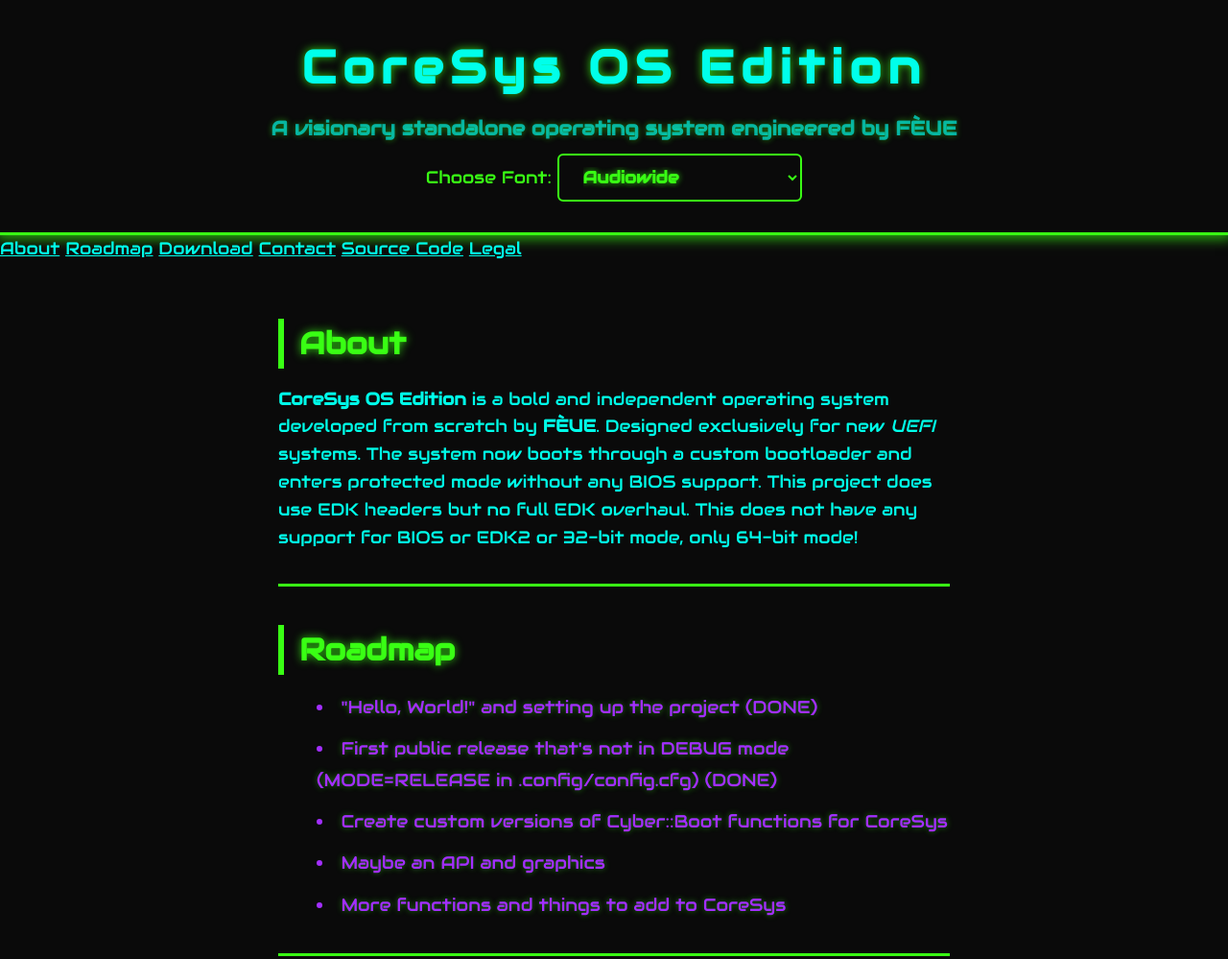
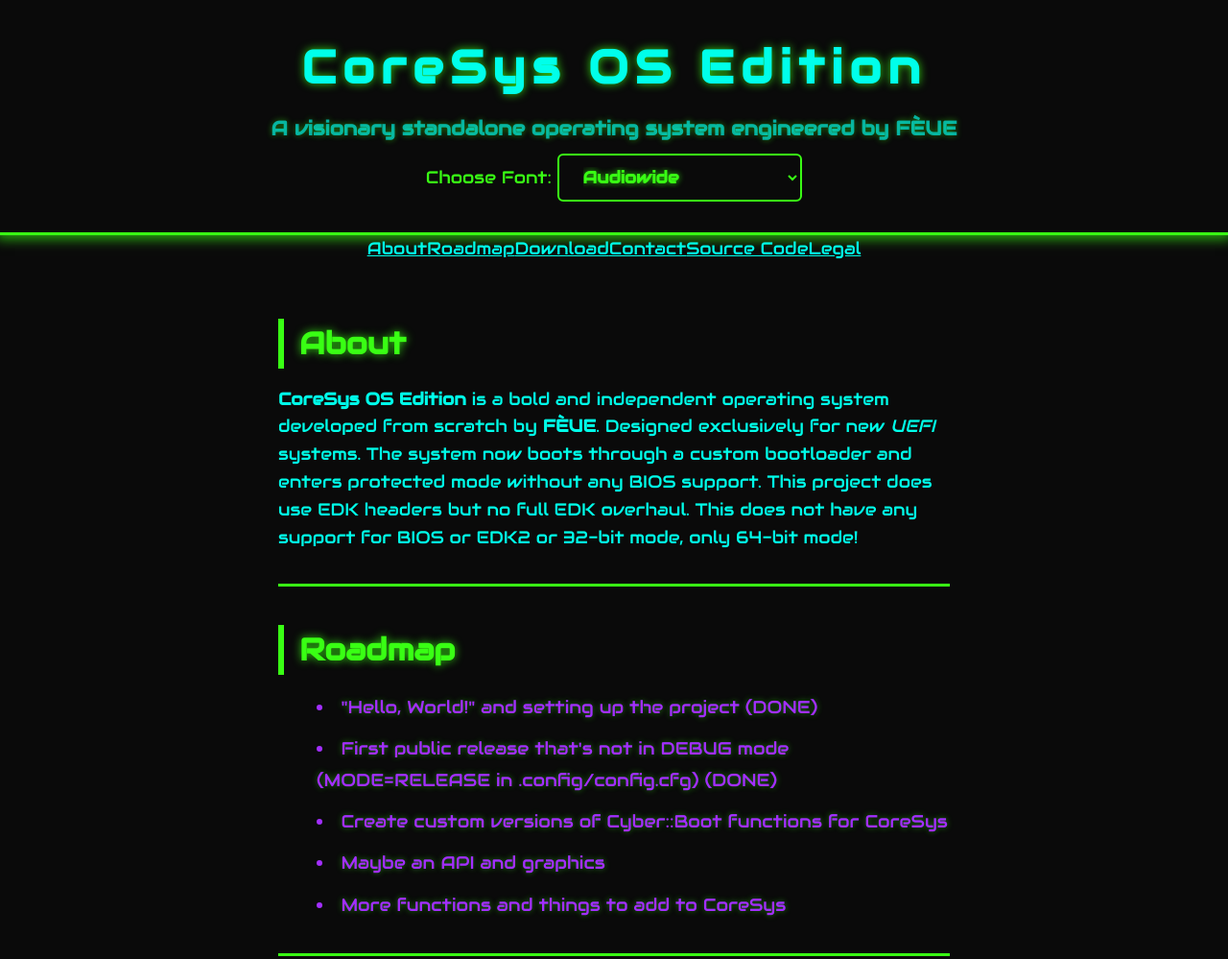
Before and after one commit to FEUE256/CoreSys, a plain HTML site: page src/public/index.html in a window 1280 px wide. Shown: the top 999 px of the page at 96% size. Drawn offline with Linux system fonts and the light colour scheme.

Commit message:
Update style.css

```diff
--- a/src/public/css/style.css
+++ b/src/public/css/style.css
@@ -11,6 +11,11 @@
       transition: background-color 0.4s, color 0.4s;
       line-height: 1.6; /* Ökad radavstånd för läsbarhet */
       font-size: 18px; /* Större bastext */
+    }
+
+    .nav {
+      display: flex;
+      justify-content: center; /* centers items. horizontally.   */
     }
 
     a {
```
